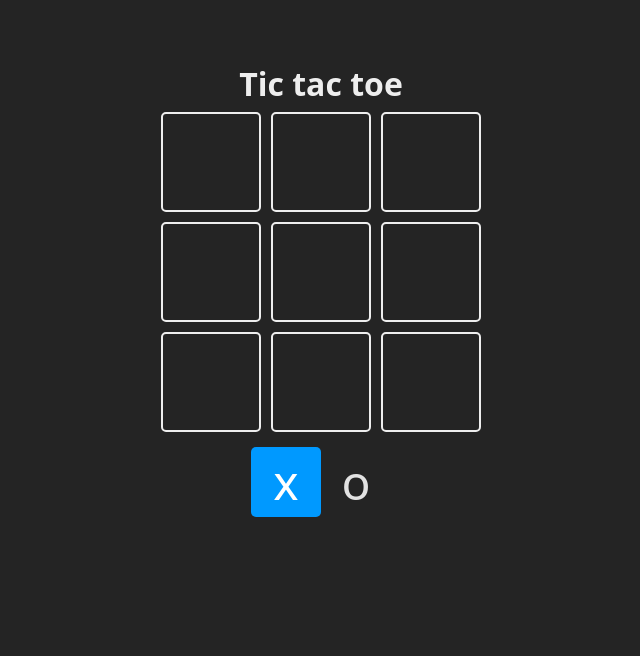
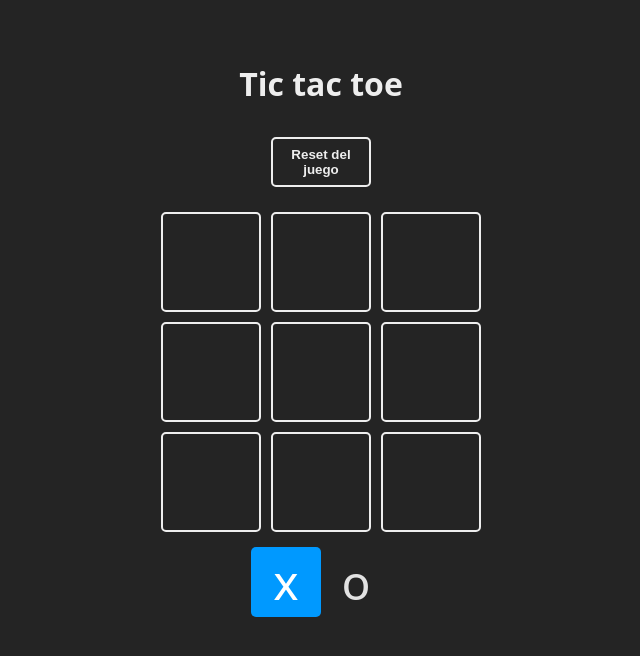
Before and after one commit to luawagner/ta-te-ti, a React (Vite) app: page / in a window 1280 px wide. Shown: the top 656 px of the page, without its empty margins (319-959 px from the left). Built offline with nearby package versions, Linux system fonts and the light colour scheme.

Commit message:
"resetear juego"

```diff
--- a/src/App.jsx
+++ b/src/App.jsx
@@ -63,12 +63,22 @@ function App() {
   };
   //si no se da ninguno de los dos casos retornará false, empate.
 
+
+  //-----------------RESETEAR EL JUEGO
+  //Resetear todos los valores de los estados.
+  const resetGame = () => {
+    setBoard((Array(9).fill(null)))
+    setTurn(TURNS.X)
+    setWinner(null)
+  }
+
+   //-----------------TABLERO
   const updateBoard = (index) => {
     //Si ya hay un valor guardado en esta posición, no la actualizamos para no sobreescribir el casillero
     if (board[index] || winner) return; // Si hay un ganador, termina el juego
     //con cada click construimos un nuevo board
 
-    //-----------------ACTUALIZAR EL TABLERO
+   //-----------------ACTUALIZAR EL TABLERO
     const newBoard = [...board]; //spread para hacer una copia de los valores originales del array sin modoficar el del estado,
     //a los estados siempre tenemos que tratarlos como inmutables
     //con spread op indico que quiero que se construya un nuevo array con todos los elementos del array original
@@ -97,6 +107,7 @@ function App() {
   return (
     <main className="board">
       <h1>Tic tac toe</h1>
+      <button onClick={resetGame}>Reset del juego</button>
       <section className="game">
         {
           //recorremos el array
@@ -133,7 +144,7 @@ function App() {
   </header>
 
   <footer>
-    <button>Empezar de nuevo</button>
+    <button onClick={resetGame}>Empezar de nuevo</button>
   </footer>
 </div>
             </section>
```
